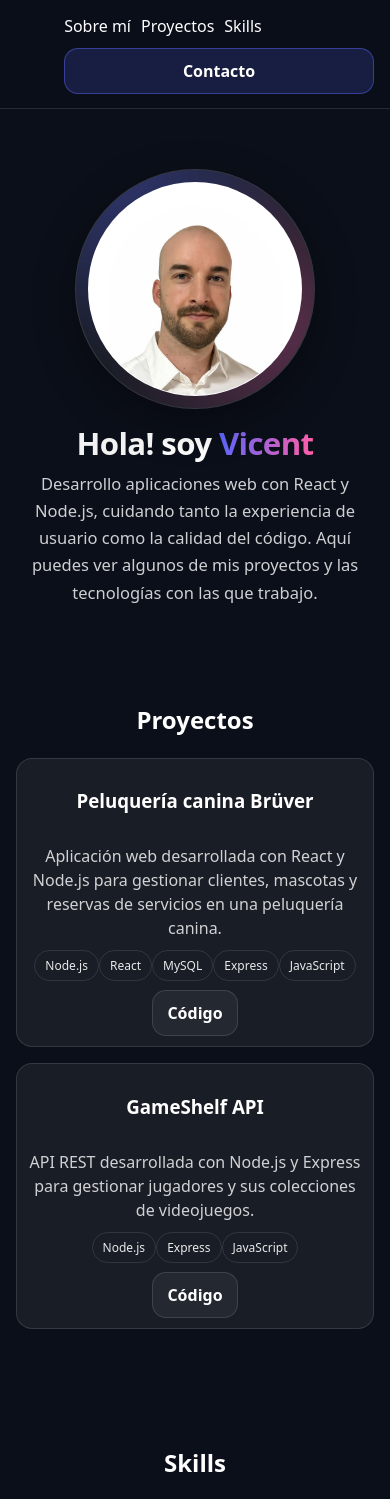
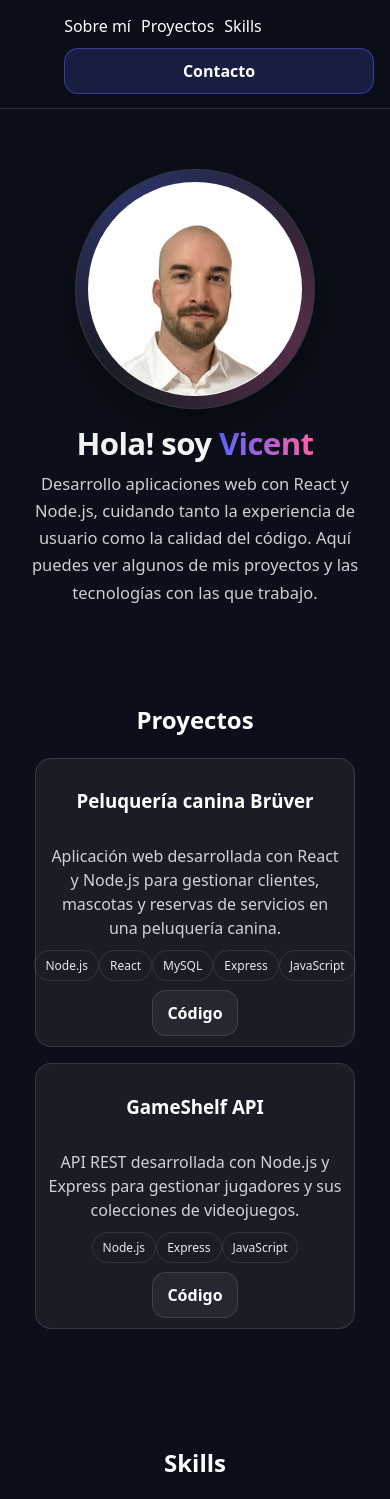
Before and after one commit to vicent-22/portfolio, a React (Vite) app: page / in a window 390 px wide. Shown: the top 1499 px of the page. Built offline with nearby package versions, Linux system fonts and the light colour scheme; the HTML template or start-up script is replaced by a standard one.

Commit message:
responsive cards

```diff
--- a/package.json
+++ b/package.json
@@ -7,7 +7,8 @@
     "dev": "vite",
     "build": "vite build",
     "lint": "eslint .",
-    "preview": "vite preview"
+    "preview": "vite preview",
+    "deploy": "gh-pages -d dist"
   },
   "dependencies": {
     "react": "^19.2.0",
@@ -22,6 +23,7 @@
     "eslint": "^9.39.1",
     "eslint-plugin-react-hooks": "^7.0.1",
     "eslint-plugin-react-refresh": "^0.4.24",
+    "gh-pages": "^6.3.0",
     "globals": "^16.5.0",
     "vite": "^7.3.1"
   }
--- a/src/components/Hero.jsx
+++ b/src/components/Hero.jsx
@@ -1,3 +1,5 @@
+import perfil from "../assets/perfil.jpeg"
+
 export default function Hero() {
   return (
     <section className="hero" id="top">
@@ -5,7 +7,7 @@ export default function Hero() {
         <div className="hero__left">
           <div className="avatar">
             <div className="avatar__inner" aria-label="Foto de perfil">
-              <img src="/perfil.jpeg" alt="Foto de perfil" className="avatar_img"/>
+              <img src={perfil} alt="Foto de perfil" className="avatar_img"/>
             </div>
           </div>
         </div>
--- a/src/styles/global.css
+++ b/src/styles/global.css
@@ -130,15 +130,14 @@ a {
    Cards / Grid (anti overflow)
 ========================= */
 .grid {
-  width: 100%;
-  display: grid;
-  grid-template-columns: repeat(3, minmax(0, 1fr)); /* ✅ evita overflow */
+  display: flex;
+  flex-wrap: wrap;
+  justify-content: center;
   gap: 16px;
-  margin-top: 16px;
-  align-items: stretch;
 }
 
 .card {
+  width: 320px;
   min-width: 0; /* ✅ importante */
   border: 1px solid rgba(255, 255, 255, 0.12);
   background: rgba(255, 255, 255, 0.06);
```
Also changed, not shown: src/assets/perfil.jpeg (renamed from public/perfil.jpeg), 1 other file (tests, documents, lock files or other folders).
